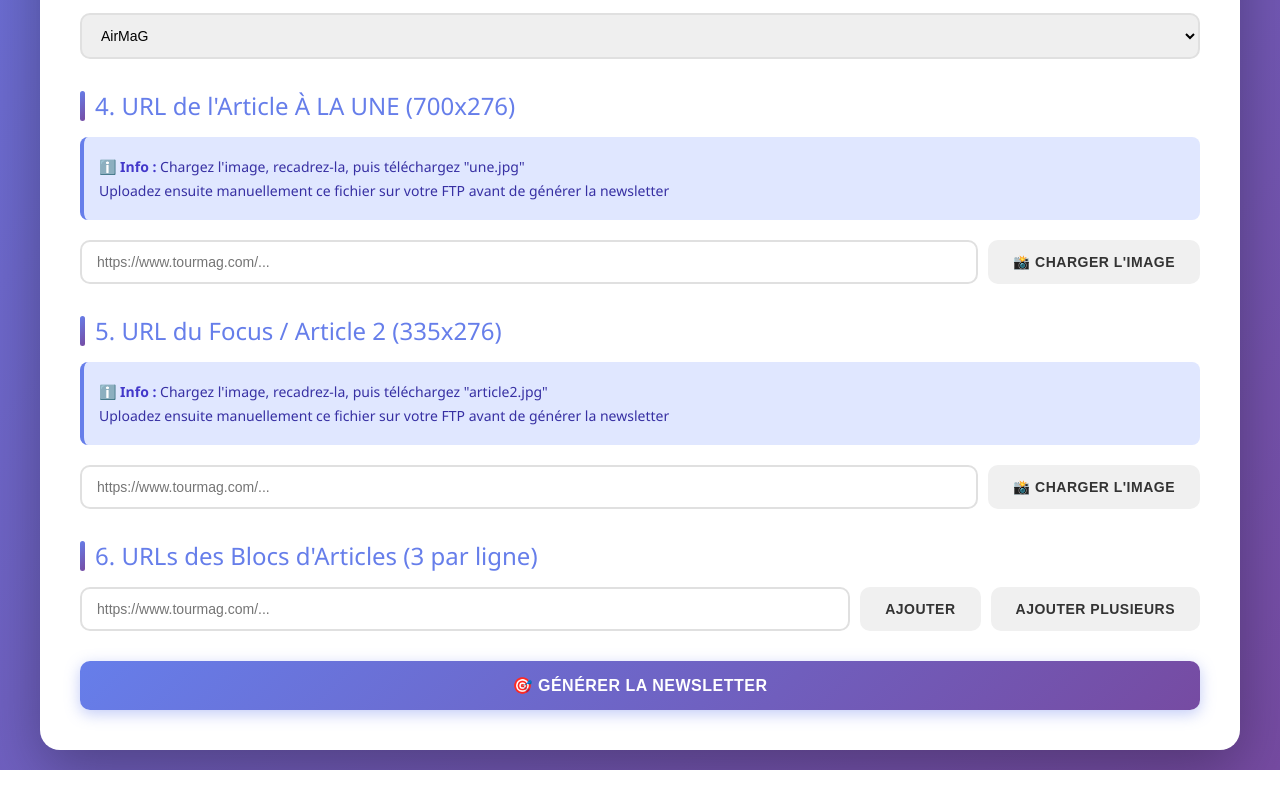
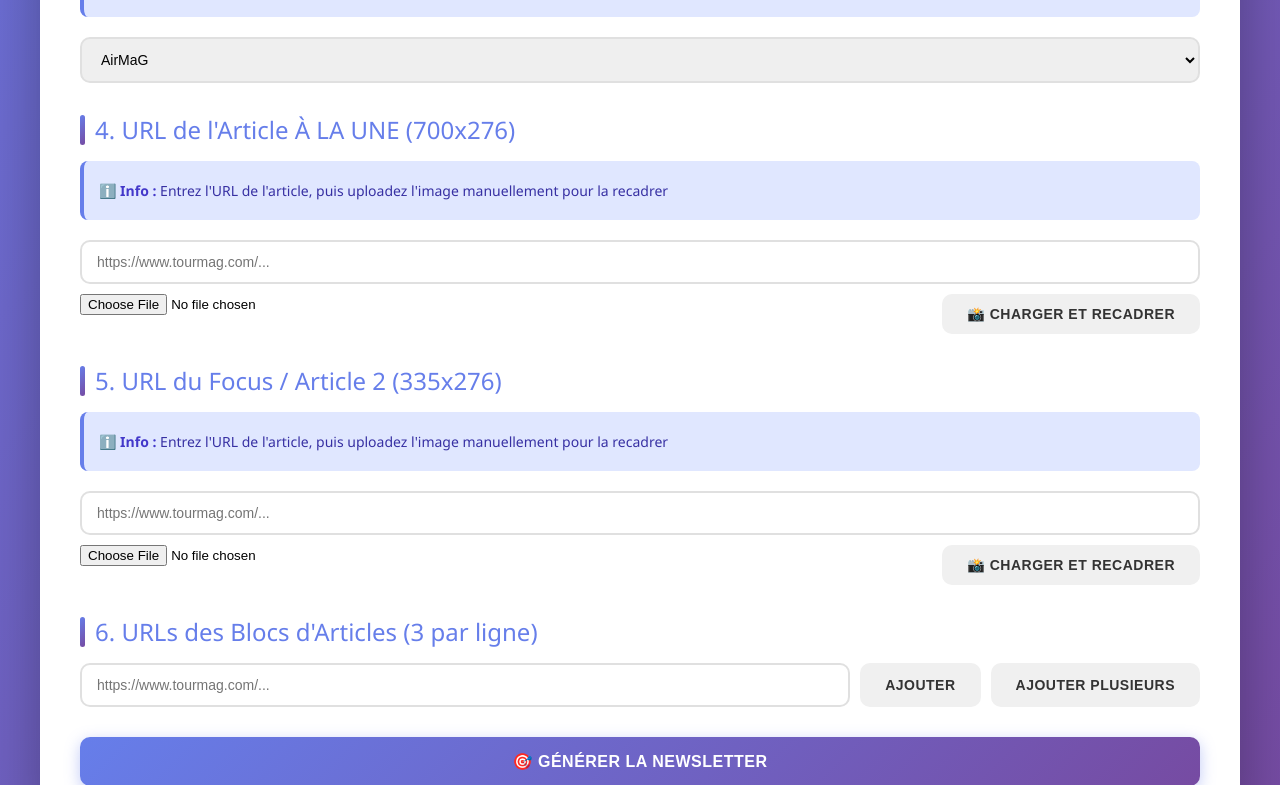
Before and after one commit to morgan13012/tourmag-newsletter-generator, a website: page index.html in a window 1280 px wide. Shown: the part 1060-1845 px from the top of the page. Drawn offline with Linux system fonts and the light colour scheme.

Commit message:
Update index.html

```diff
--- a/index.html
+++ b/index.html
@@ -473,9 +473,10 @@
                 <p><strong>📋 Instructions :</strong></p>
                 <p>1. Collez votre template de newsletter HTML ci-dessous</p>
                 <p>2. Sélectionnez la date de publication et le type de newsletter</p>
-                <p>3. <strong>À LA UNE & FOCUS :</strong> Chargez l'image → Recadrez → Téléchargez le JPG → Uploadez sur votre FTP</p>
-                <p>4. Ajoutez les URLs des autres articles (blocs de 3)</p>
-                <p>5. Cliquez sur "Générer la newsletter" (les images À LA UNE et FOCUS utiliseront vos JPG uploadés)</p>
+                <p>3. <strong>À LA UNE & FOCUS :</strong> Entrez l'URL → Uploadez l'image manuellement → Recadrez → Téléchargez le JPG</p>
+                <p>4. Uploadez les JPG recadrés (une.jpg, article2.jpg) sur votre FTP</p>
+                <p>5. Ajoutez les URLs des autres articles (blocs de 3)</p>
+                <p>6. Générez la newsletter (utilise automatiquement vos JPG uploadés)</p>
             </div>
 
             <div class="section">
@@ -515,12 +516,14 @@
             <div class="section" id="une-section">
                 <div class="section-title">4. URL de l'Article À LA UNE (700x276)</div>
                 <div class="info-box">
-                    <p><strong>ℹ️ Info :</strong> Chargez l'image, recadrez-la, puis téléchargez "une.jpg"</p>
-                    <p>Uploadez ensuite manuellement ce fichier sur votre FTP avant de générer la newsletter</p>
+                    <p><strong>ℹ️ Info :</strong> Entrez l'URL de l'article, puis uploadez l'image manuellement pour la recadrer</p>
                 </div>
                 <div class="url-input-container">
                     <input type="text" id="une-url-input" placeholder="https://www.tourmag.com/..." />
-                    <button class="btn btn-secondary" onclick="loadUneImage()">📸 Charger l'image</button>
+                </div>
+                <div class="url-input-container">
+                    <input type="file" id="une-image-upload" accept="image/*" style="flex: 1;" />
+                    <button class="btn btn-secondary" onclick="loadUneImageFromFile()">📸 Charger et recadrer</button>
                 </div>
                 <div id="une-crop-container"></div>
             </div>
@@ -528,12 +531,14 @@
             <div class="section" id="focus-section">
                 <div class="section-title">5. URL du Focus / Article 2 (335x276)</div>
                 <div class="info-box">
-                    <p><strong>ℹ️ Info :</strong> Chargez l'image, recadrez-la, puis téléchargez "article2.jpg"</p>
-                    <p>Uploadez ensuite manuellement ce fichier sur votre FTP avant de générer la newsletter</p>
+                    <p><strong>ℹ️ Info :</strong> Entrez l'URL de l'article, puis uploadez l'image manuellement pour la recadrer</p>
                 </div>
                 <div class="url-input-container">
                     <input type="text" id="focus-url-input" placeholder="https://www.tourmag.com/..." />
-                    <button class="btn btn-secondary" onclick="loadFocusImage()">📸 Charger l'image</button>
+                </div>
+                <div class="url-input-container">
+                    <input type="file" id="focus-image-upload" accept="image/*" style="flex: 1;" />
+                    <button class="btn btn-secondary" onclick="loadFocusImageFromFile()">📸 Charger et recadrer</button>
                 </div>
                 <div id="focus-crop-container"></div>
             </div>
@@ -652,7 +657,6 @@
             container.appendChild(cropDiv);
 
             const img = new Image();
-            img.crossOrigin = 'anonymous';
             img.onload = function() {
                 const data = {
                     img: img,
@@ -743,84 +747,76 @@
             ctx.drawImage(data.img, offsetX, offsetY, drawW, drawH);
         }
 
-        // Charger l'image pour À LA UNE
-        async function loadUneImage() {
-            const url = document.getElementById('une-url-input').value.trim();
-            if (!url) {
-                alert('Veuillez entrer une URL');
+        // Charger l'image pour À LA UNE depuis un fichier uploadé
+        function loadUneImageFromFile() {
+            const urlInput = document.getElementById('une-url-input').value.trim();
+            const fileInput = document.getElementById('une-image-upload');
+
+            if (!urlInput) {
+                alert('Veuillez entrer l\'URL de l\'article');
                 return;
             }
 
-            if (!url.includes('tourmag.com')) {
+            if (!urlInput.includes('tourmag.com')) {
                 alert('Veuillez entrer une URL TourMaG valide');
                 return;
             }
 
-            uneUrl = { url: url, forceMep: false };
-
-            try {
-                showProgress();
-                updateProgress(20, 'Chargement de l\'image...');
-
-                const response = await fetch(API_URL, {
-                    method: 'POST',
-                    headers: { 'Content-Type': 'application/json' },
-                    body: JSON.stringify({ urls: [url] })
-                });
-
-                const data = await response.json();
-                if (data.articles && data.articles[0]) {
-                    hideProgress();
-                    createCropEditor('une-crop-container', data.articles[0].image, 700, 276, 'une');
-                } else {
-                    hideProgress();
-                    alert('Impossible de charger l\'image');
-                }
-            } catch (error) {
-                console.error(error);
-                hideProgress();
-                alert('Erreur lors du chargement de l\'image');
-            }
-        }
-
-        // Charger l'image pour FOCUS
-        async function loadFocusImage() {
-            const url = document.getElementById('focus-url-input').value.trim();
-            if (!url) {
-                alert('Veuillez entrer une URL');
+            if (!fileInput.files || !fileInput.files[0]) {
+                alert('Veuillez sélectionner une image');
                 return;
             }
 
-            if (!url.includes('tourmag.com')) {
+            uneUrl = { url: urlInput, forceMep: false };
+
+            const file = fileInput.files[0];
+            const reader = new FileReader();
+
+            reader.onload = function(e) {
+                createCropEditor('une-crop-container', e.target.result, 700, 276, 'une');
+            };
+
+            reader.onerror = function() {
+                alert('Erreur lors de la lecture du fichier');
+            };
+
+            reader.readAsDataURL(file);
+        }
+
+        // Charger l'image pour FOCUS depuis un fichier uploadé
+        function loadFocusImageFromFile() {
+            const urlInput = document.getElementById('focus-url-input').value.trim();
+            const fileInput = document.getElementById('focus-image-upload');
+
+            if (!urlInput) {
+                alert('Veuillez entrer l\'URL de l\'article');
+                return;
+            }
+
+            if (!urlInput.includes('tourmag.com')) {
                 alert('Veuillez entrer une URL TourMaG valide');
                 return;
             }
 
-            focusUrl = { url: url, forceMep: false };
-
-            try {
-                showProgress();
-                updateProgress(20, 'Chargement de l\'image...');
-
-                const response = await fetch(API_URL, {
-                    method: 'POST',
-                    headers: { 'Content-Type': 'application/json' },
-                    body: JSON.stringify({ urls: [url] })
-                });
-
-                const data = await response.json();
-                if (data.articles && data.articles[0]) {
-                    hideProgress();
-                    createCropEditor('focus-crop-container', data.articles[0].image, 335, 276, 'article2');
-                } else {
-                    hideProgress();
-                    alert('Impossible de charger l\'image');
-                }
-            } catch (error) {
-                console.error(error);
-                hideProgress();
-                alert('Erreur lors du chargement de l\'image');
-            }
+            if (!fileInput.files || !fileInput.files[0]) {
+                alert('Veuillez sélectionner une image');
+                return;
+            }
+
+            focusUrl = { url: urlInput, forceMep: false };
+
+            const file = fileInput.files[0];
+            const reader = new FileReader();
+
+            reader.onload = function(e) {
+                createCropEditor('focus-crop-container', e.target.result, 335, 276, 'article2');
+            };
+
+            reader.onerror = function() {
+                alert('Erreur lors de la lecture du fichier');
+            };
+
+            reader.readAsDataURL(file);
         }
 
         // Télécharger l'image recadrée
```
